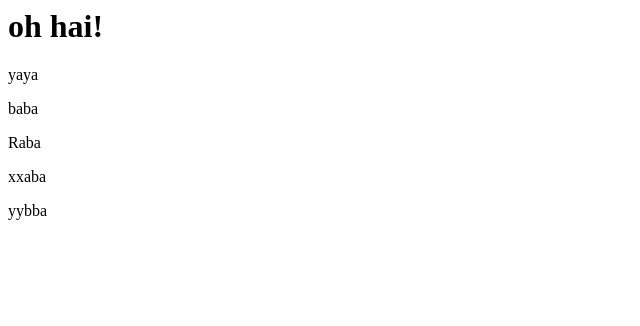
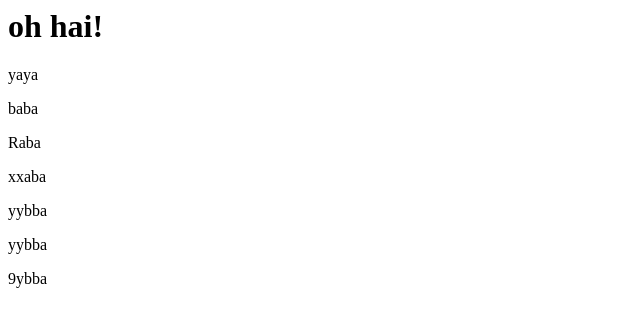
Before and after one commit to HackerJAMS/test-node-deploy, a website: page client/index.html in a window 1280 px wide. Shown: the whole page, without its empty margins (0-640 px from the left). Drawn offline with Linux system fonts and the light colour scheme.

```diff
--- a/client/index.html
+++ b/client/index.html
@@ -4,3 +4,5 @@
 <p>Raba</p>
 <p>xxaba</p>
 <p>yybba</p>
+<p>yybba</p>
+<p>9ybba</p>
```
